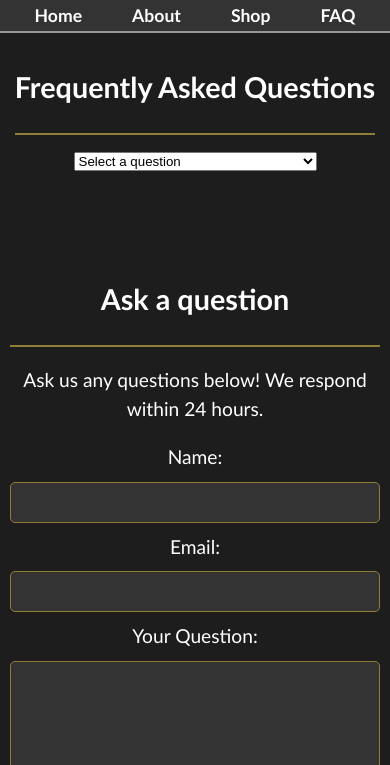
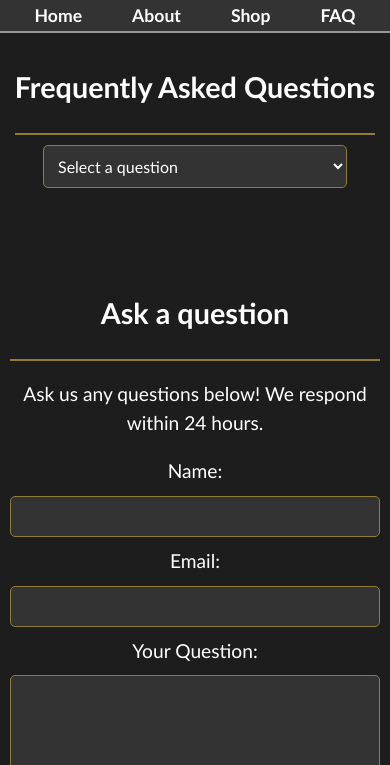
Before and after one commit to jbowen711/Luxury-Jewelry-Website, a plain HTML site: page faq.html in a window 390 px wide. Shown: the part 79-844 px from the top of the page. Drawn offline with Linux system fonts and the light colour scheme.

Commit message:
fixed responsiveness

```diff
--- a/homeStyles.css
+++ b/homeStyles.css
@@ -231,6 +231,15 @@ hr {
   color: #ccc;
 }
 
+.welcome-text select {
+    padding: 10px;
+    border: 1px solid rgb(146, 125, 56);
+    border-radius: 5px;
+    background-color: rgb(51, 51, 51);
+    color: white;
+    font-size: 1rem;
+    font-family: 'Trebuchet MS', 'Lucida Sans Unicode', 'Lucida Grande', 'Lucida Sans', Arial, sans-serif;
+}
 
 .contact-form {
     display: flex;
```
